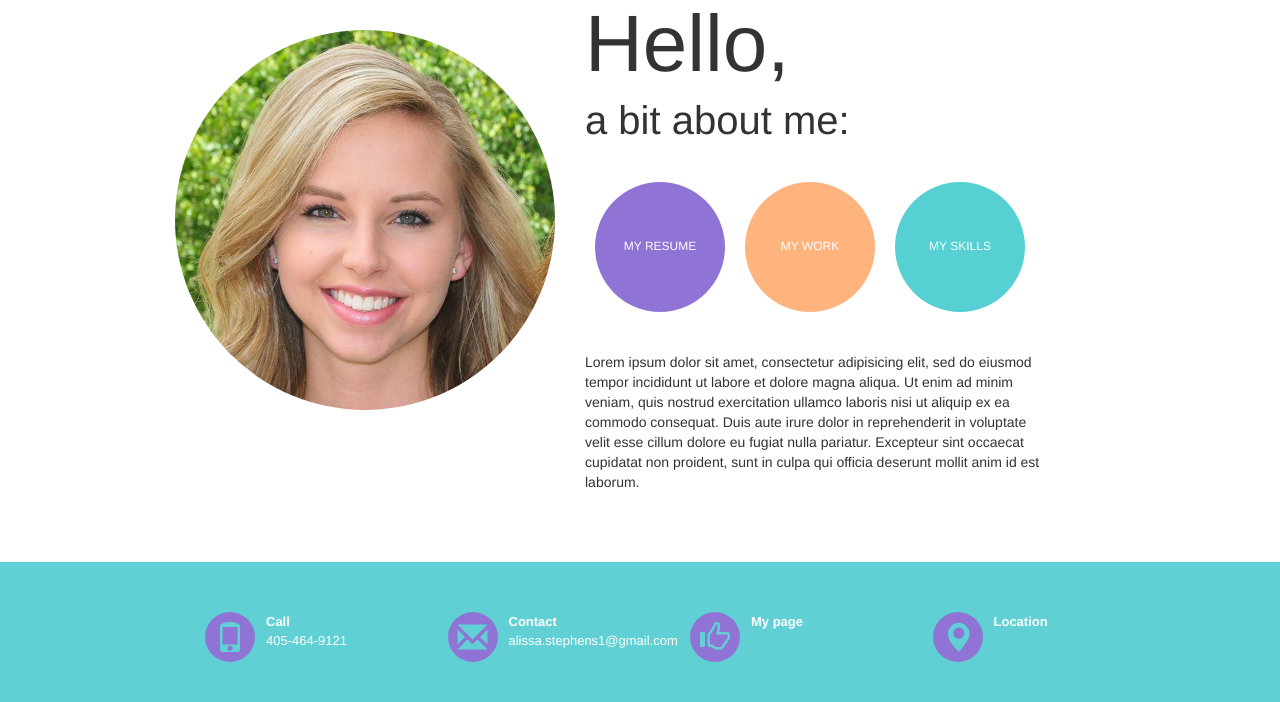
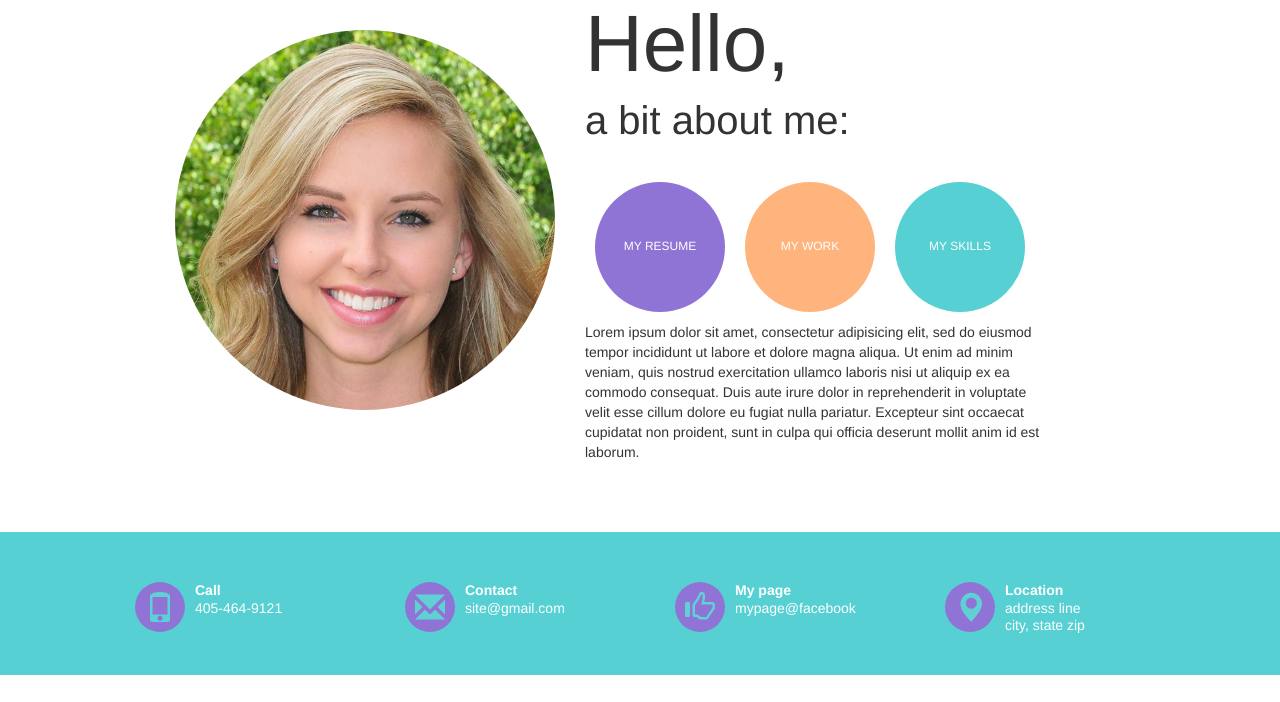
Before and after one commit to asteph/Codeup_Web_Exercises, a PHP site: page /resume.html in a window 1280 px wide. Shown: the part 190-892 px from the top of the page. After the commit the page ends 865 px from the top, so only its background shows below. Run offline with PHP 8.4, Linux system fonts and the light colour scheme.

Commit message:
Worked on making the footer have interactive sizing for smaller devices.

```diff
--- a/public/css/resume.css
+++ b/public/css/resume.css
@@ -65,9 +65,6 @@ h3{
     padding: 0px 0px 20px 0px;
     background: transparent;
 }
-div.circles{
-    height: 180px;
-}
 .btn-circle.btn-xl{
     width: 130px;
     height: 130px;
@@ -77,21 +74,17 @@ div.circles{
     margin: 10px;
     float: left;
 }
-.navbar-static-bottom{
-    height: 140px;
-    background-color: #61D0D4;
+footer{
+    color: white;
+    padding: 40px 80px 40px 150px;
 }
-div.navbar-custom{
-    height: 140px;
-    padding-bottom: 0px;
-    padding-left: 100px;
-    padding-right: 100px;
-}
-.navbar-content{
-    padding: 50px;
-    padding-bottom: 0px;
-    padding-right: 30px;
-    color: white;
+.icon{
+    float: left;
+    height: 50px;
+    width: 50px;
+    border-radius: 50%;
+    margin-right: 10px;
+    background-color: #8F74D6;
 }
 .glyphicon{
     color:#61D0D4;
@@ -101,14 +94,10 @@ div.navbar-custom{
     top: 10px;
     font-size: 30px;
 }
-.icon{
-    float: left;
-    height: 50px;
-    width: 50px;
-    border-radius: 50%;
-    background-color: #8F74D6;
+div.footer{
+    padding: 10px 0px 0px 0px;
 }
-p.navbar{
-    margin-left: 60px;
-    font-size: 13px;
+p.footer_div{
+    margin: auto;
+    line-height: 1.25;
 }
--- a/public/resume.html
+++ b/public/resume.html
@@ -1,6 +1,9 @@
 <!DOCTYPE html>
-<html>
+<html lang="en">
 <head>
+    <meta charset="utf-8">
+    <meta http-equiv="X-UA-Compatible" content="IE=edge">
+    <meta name="viewport" content="width=device-width, initial-scale=1">
     <title>Resume</title>
     <!-- Latest compiled and minified CSS -->
     <link rel="stylesheet" href="/css/bootstrap.min.css">
@@ -49,33 +52,36 @@
             </div>
         </div>
     </div>
-    <nav class="navbar-custom navbar-static-bottom">
-        <div class="container navbar-custom">
-            <div class="col-md-3 navbar-content">
+    <footer class="footer blue row">
+        <div class="col-md-12 col-sm-12">
+            <div class="row">
+                <div class="col-md-3 col-sm-6 col-xs-12 footer">
                     <div class="icon">
                         <span class="glyphicon glyphicon-phone" aria-hidden="true"></span>
                     </div>
-                    <p class="navbar"><strong>Call</strong><br>405-464-9121</p>
+                    <p class="footer_div"><strong>Call</strong><br>405-464-9121</p>
                 </div>
-            <div class="col-md-3 navbar-content">
+                <div class="col-md-3 col-sm-6 col-xs-12 footer">
                     <div class="icon">
                         <span class="glyphicon glyphicon-envelope" aria-hidden="true"></span>
                     </div>
-                    <p class="navbar"><strong>Contact</strong><br>alissa.stephens1@gmail.com</p>
+                    <p class="footer_div"><strong>Contact</strong><br>site@gmail.com</p>
                 </div>
-            <div class="col-md-3 navbar-content">
+                <div class="col-md-3 col-sm-6 col-xs-12 footer">
                     <div class="icon">
                         <span class="glyphicon glyphicon-thumbs-up" aria-hidden="true"></span>
                     </div>
-                    <p class="navbar"><strong>My page</strong></p>
+                    <p class="footer_div"><strong>My page</strong><br>mypage@facebook</p>
                 </div>
-            <div class="col-md-3 navbar-content">
+                <div class="col-md-3 col-sm-6 col-xs-12 footer">
                     <div class="icon">
                         <span class="glyphicon glyphicon-map-marker" aria-hidden="true"></span>
                     </div>
-                    <p class="navbar"><strong>Location</strong></p>
+                    <p class="footer_div"><strong>Location</strong><br>address line<br>city, state zip</p>
                 </div>
             </div>
+        </div>
+    </footer>
     </nav>
     <!-- Latest compiled and minified JavaScript -->
     <script src="/js/jquery-1.11.3.js"></script>
```
Lines whose indentation alone changed are shown as unchanged.
